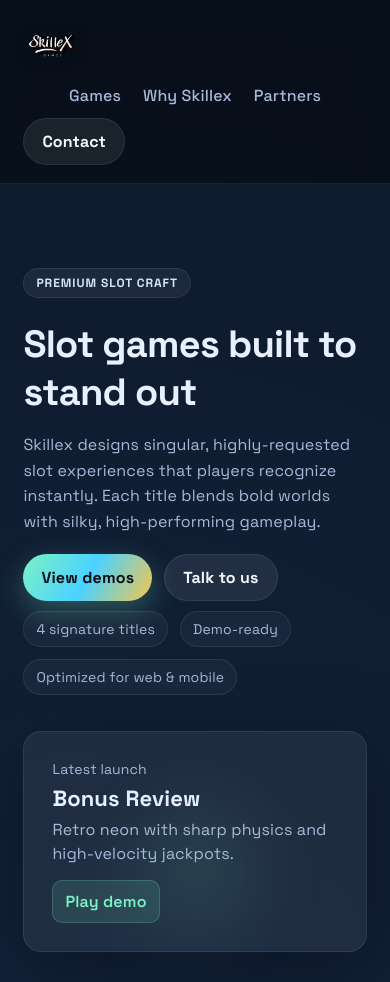
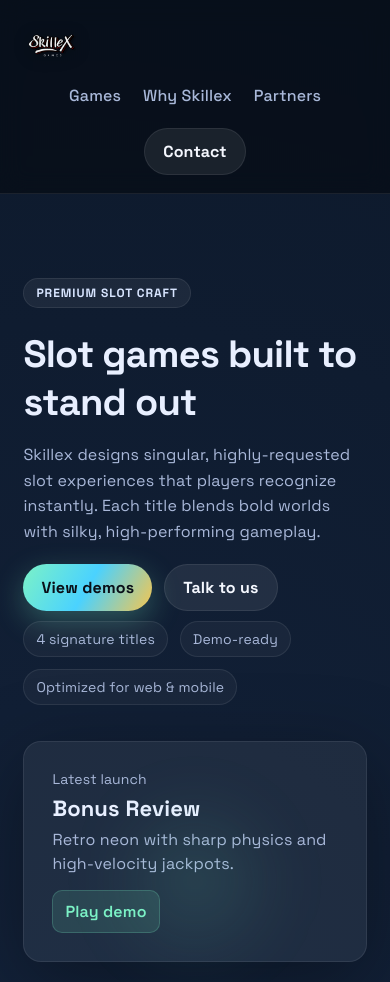
Before and after one commit to ppgamedevs/Skillex, a plain HTML site: page index.html in a window 390 px wide. Shown: the top 982 px of the page. Drawn offline with Linux system fonts and the light colour scheme.

Commit message:
Refactor header navigation structure and styling for improved layout and alignment

```diff
--- a/index.html
+++ b/index.html
@@ -40,12 +40,14 @@
     <div class="brand logo-brand">
       <img src="assets/images/skillex-logo.png" alt="Skillex" class="logo-img" />
     </div>
+    <div class="header-nav-group">
       <nav class="nav-links" aria-label="Primary">
         <a href="#games">Games</a>
         <a href="#why">Why Skillex</a>
         <a href="#cta">Partners</a>
       </nav>
       <a class="btn btn-ghost" href="mailto:contact@skillexgames.com">Contact</a>
+    </div>
   </header>
 
   <main>
--- a/styles.css
+++ b/styles.css
@@ -68,6 +68,12 @@
 .footer__brand .logo-img {
   height: 55px;
   margin-bottom: 8px;
+}
+
+.header-nav-group {
+  display: flex;
+  align-items: center;
+  gap: 22px;
 }
 
 .nav-links {
@@ -444,9 +450,22 @@
     gap: 12px;
   }
 
-  .nav-links {
+  .top-bar .brand {
+    width: 100%;
+    text-align: center;
+  }
+
+  .header-nav-group {
     width: 100%;
     justify-content: center;
+    flex-wrap: wrap;
+    gap: 22px;
+  }
+
+  .nav-links {
+    display: flex;
+    gap: 22px;
+    align-items: center;
   }
 
   .hero {
```
Lines whose indentation alone changed are shown as unchanged.
